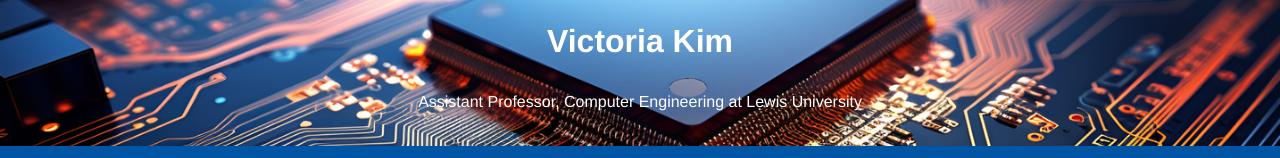
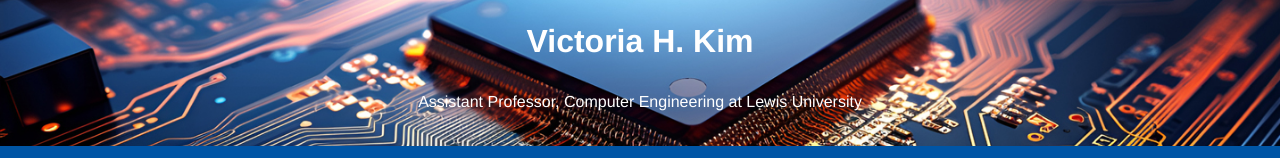
Before and after one commit to hkim3-lu/FPGA-Club, a plain HTML site: page docs/about.html in a window 1280 px wide. Shown: the top 158 px of the page. Drawn offline with Linux system fonts and the light colour scheme.

Commit message:
Update about.html

```diff
--- a/docs/about.html
+++ b/docs/about.html
@@ -55,7 +55,7 @@
 <body>
 
 <header>
-  <h1>Victoria Kim</h1>
+  <h1>Victoria H. Kim</h1>
   <p>Assistant Professor, Computer Engineering at Lewis University</p>
 </header>
 
```
